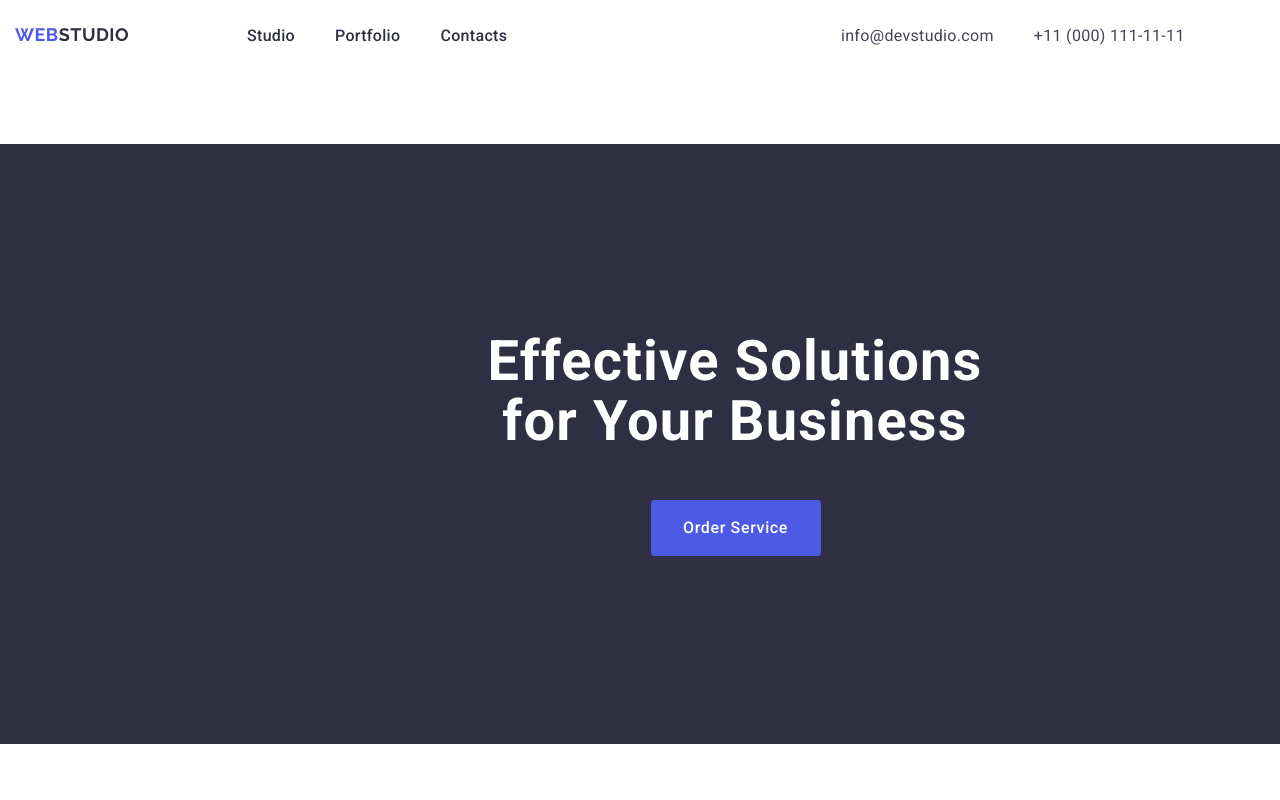
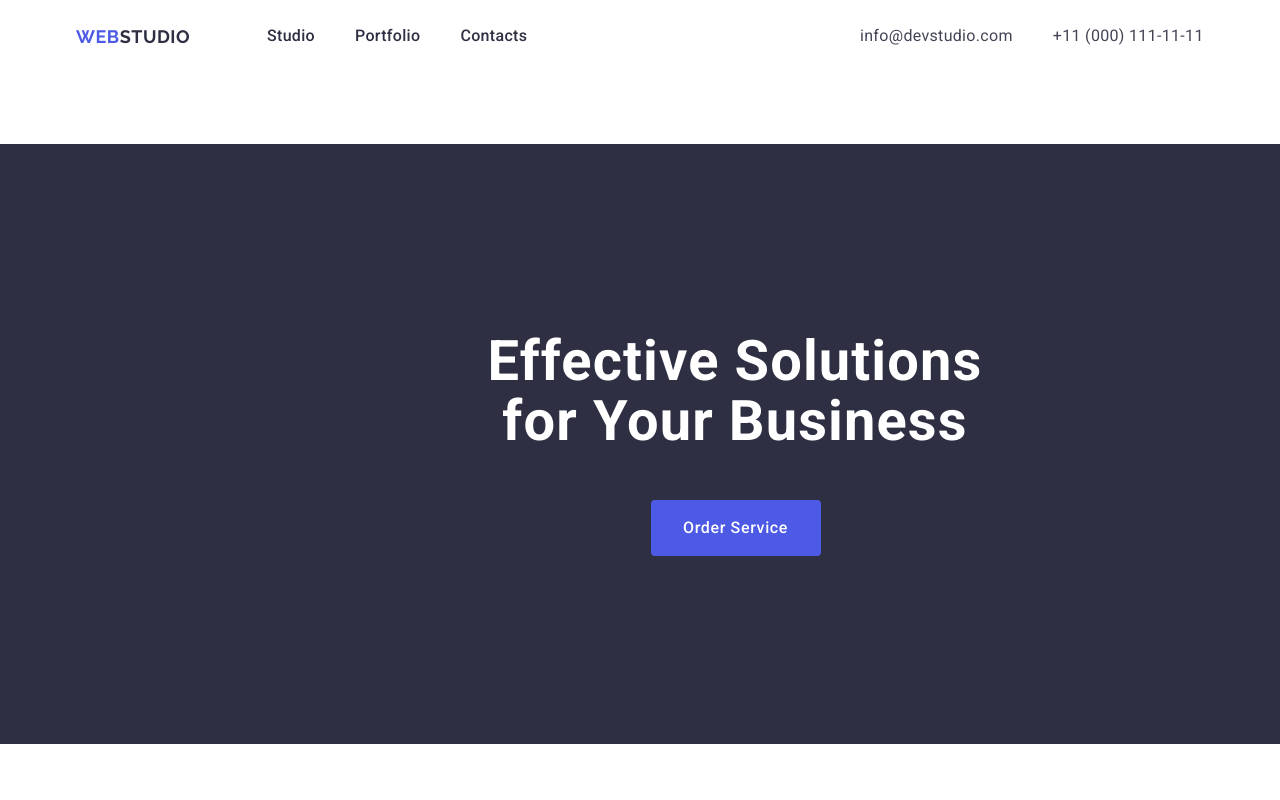
Before and after one commit to S-m-i-le/goit-markup-hw-03, a plain HTML site: page index.html in a window 1280 px wide. Shown: the top 800 px of the page. Drawn offline with nearby package versions, Linux system fonts and the light colour scheme.

Commit message:
hm 3/7 gap 290

```diff
--- a/css/styles.css
+++ b/css/styles.css
@@ -48,8 +48,8 @@ img {
   font-weight: 700;
   letter-spacing: 0.03em;
   text-transform: uppercase;
-  width: 156px;
-  height: 24px;
+  width: 115px;
+  height: 21px;
   flex-shrink: 0;
 }
 .logo-studio-header {
@@ -66,7 +66,7 @@ img {
   color: #404bbf;
 }
 header .container {
-  width: 1440px;
+  width: 1158px;
   height: 72px;
   margin-left: auto;
   margin-right: auto;
@@ -81,7 +81,7 @@ header .container {
   margin-bottom:24px;
   margin-left:0;
   margin-right:0;
-  gap:332px;
+  gap:290px;
 }
 .header-nav {
   display: inline-flex;
@@ -94,8 +94,8 @@ header .container {
   margin-right: 0;
 }
 .header-link-tree {
-  width: auto;
-  height: auto;
+  width: 261px;
+  height:24px;
   display: inline-flex;
   align-items: flex-start;
   gap: 40px;
@@ -103,10 +103,10 @@ header .container {
 }
 .header-address-contakt {
   font-style: normal;
-  width: 346px;
-  height: 24px;
+  width: 344px;
+  height:24px;
   display: inline-flex;
-  align-items: flex-end;
+  align-items: flex-start;
   padding: 0;
 }
 .header-address-tree {
```
